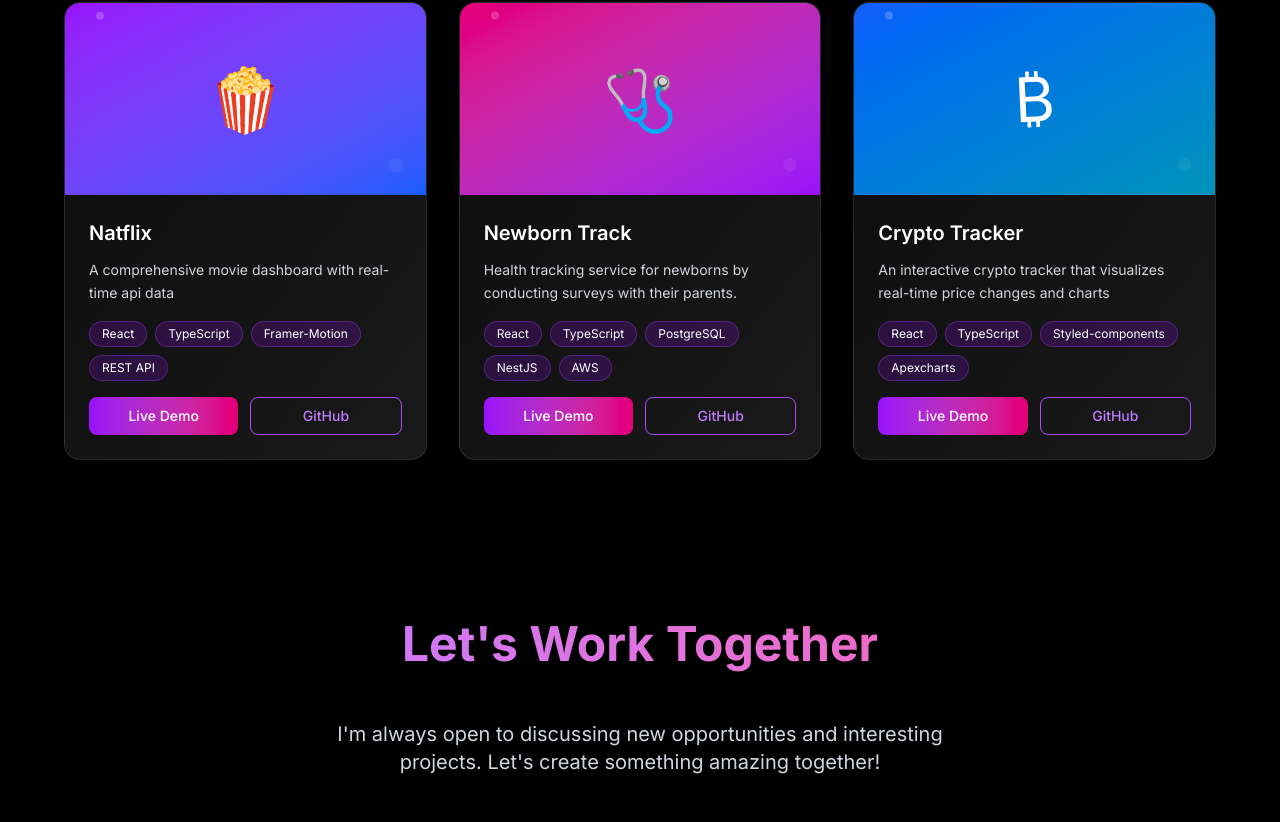
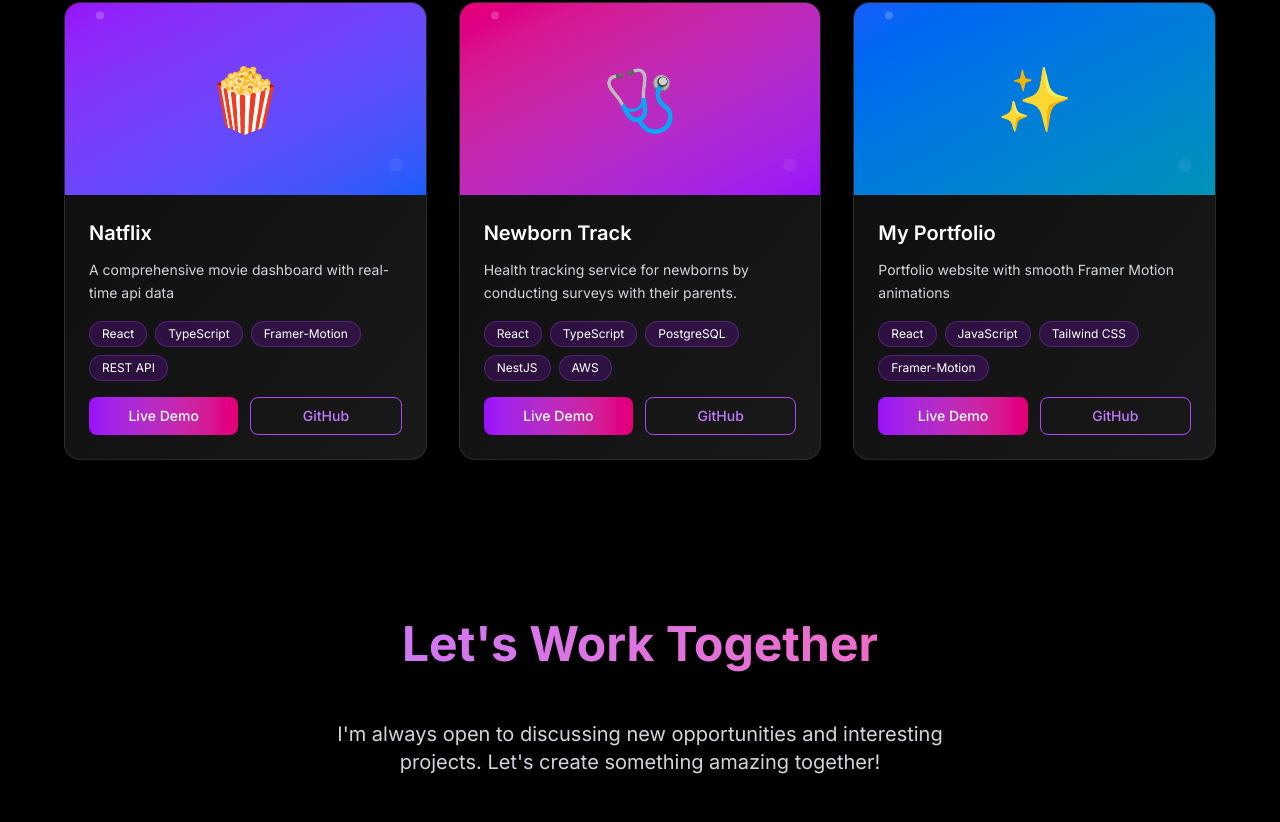
Before and after one commit to NahyunLeylaLee/Myportfolio, a React (Vite) app: page / in a window 1280 px wide. Shown: the part 2572-3394 px from the top of the page. Built offline with nearby package versions, Linux system fonts and the light colour scheme.

Commit message:
update list

```diff
--- a/src/Portfolio3D.jsx
+++ b/src/Portfolio3D.jsx
@@ -86,13 +86,13 @@ const Portfolio3D = () => {
     },
     {
       id: 3,
-      title: 'Crypto Tracker',
-      icon: '₿',
-      description: 'An interactive crypto tracker that visualizes real-time price changes and charts',
-      tech: ['React', 'TypeScript', 'Styled-components', 'Apexcharts'],
+      title: 'My Portfolio',
+      icon: '✨',
+      description: 'Portfolio website with smooth Framer Motion animations',
+      tech: ['React', 'JavaScript', 'Tailwind CSS', 'Framer-Motion'],
       color: 'from-blue-600 to-cyan-600',
-      live: 'https://nahyunleylalee.github.io/Crypto',
-      github: 'https://github.com/NahyunLeylaLee/Crypto',
+      live: 'https://nahyunleylalee.github.io/Myportfolio',
+      github: 'https://github.com/NahyunLeylaLee/Myportfolio',
     }
   ];
 
```
